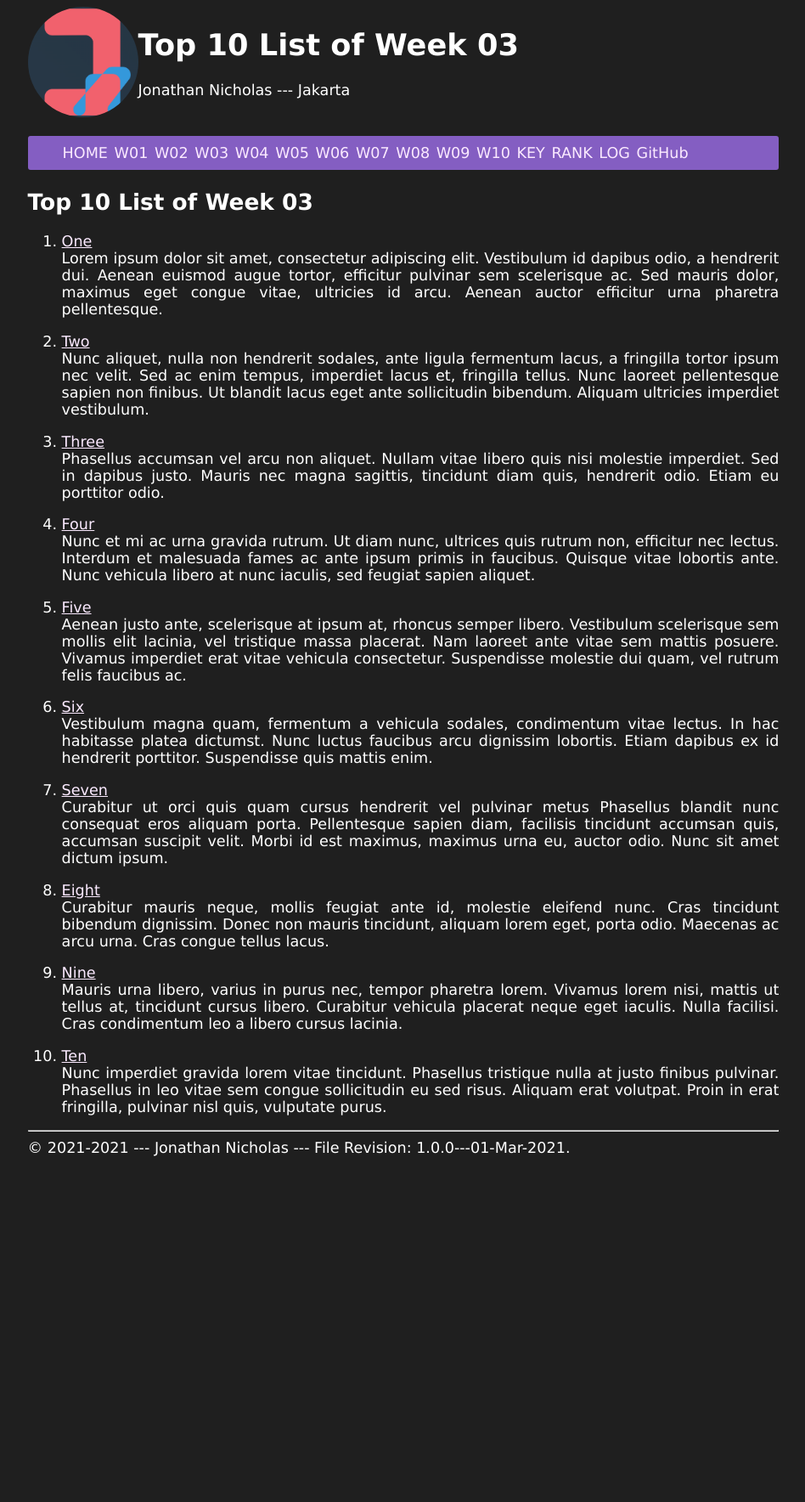
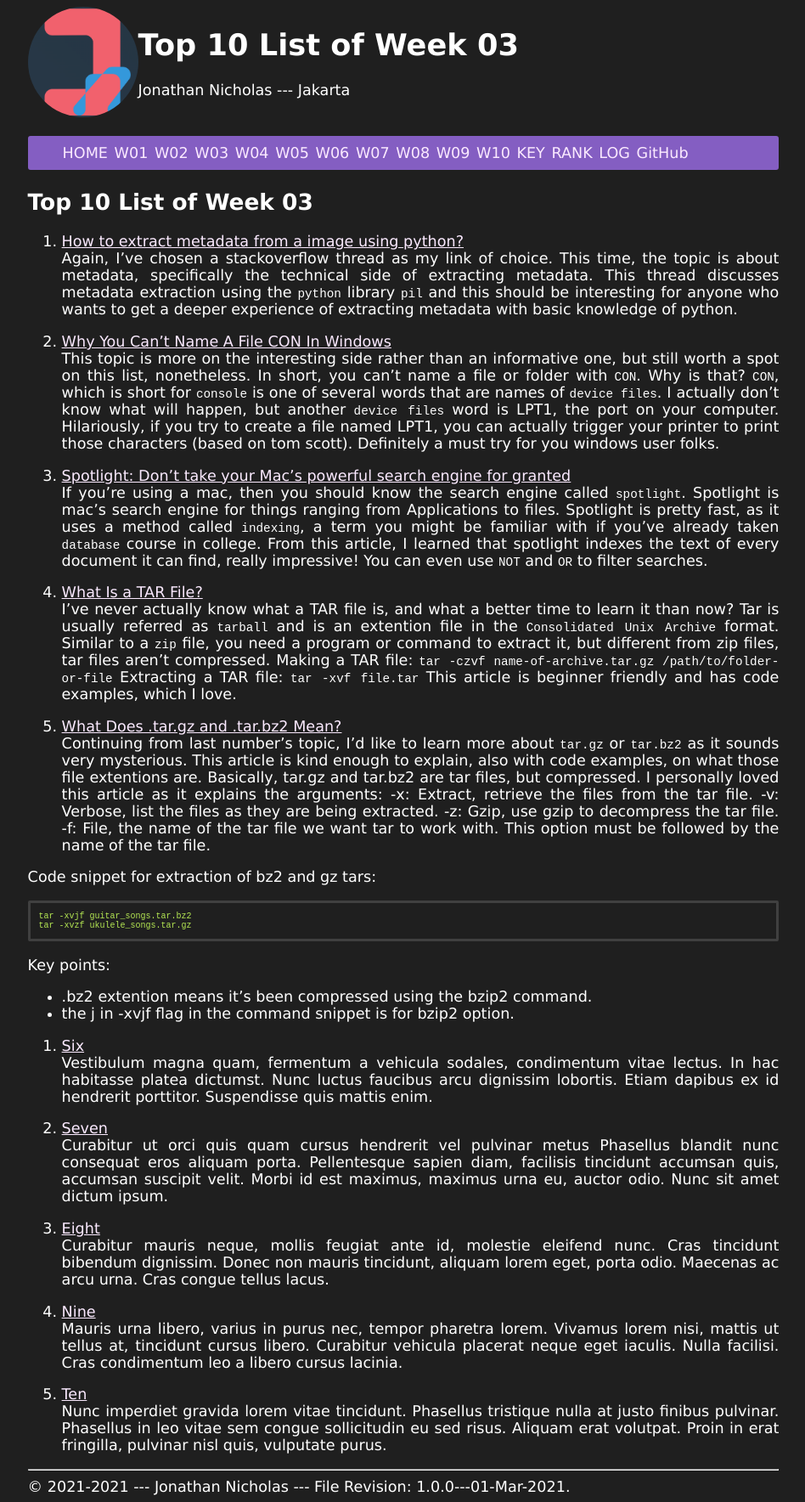
Before and after one commit to jojonicho/os211, a Jekyll site: the page built from w03.md, in a window 1280 px wide. Shown: the whole page at 85% size, without its empty margins (165-1113 px from the left). Built offline with Jekyll 4.4.1, drawn with Linux system fonts in a browser that asks for light colours; our own code applies the rules of GitHub Pages for plain Markdown files; before the commit the page ends 1369 px from its top, so only the background shows below that.

Commit message:
add 5 links to w03.md

````diff
--- a/TXT/mylog.txt
+++ b/TXT/mylog.txt
@@ -37,3 +37,4 @@ ZCZC W02  80 L26 Read 5 chapters of My Hero Academia, watch Jujutsu Kaisen
 ZCZC W02  80 L27 Play with winter, clean winter poop
 ZCZC W03 100 L02 W03 Class
 ZCZC W03  30 L03 Pop quiz related
+ZCZC W03  60 L10 Read, learn and summarize 5 out of 10 links for this week's top 10
--- a/w03.md
+++ b/w03.md
@@ -5,40 +5,36 @@ permalink: /W03/
 
 # Top 10 List of Week 03
 
-1. [One](https://en.wikipedia.org/wiki/1)<br>
-Lorem ipsum dolor sit amet, consectetur adipiscing elit.
-Vestibulum id dapibus odio, a hendrerit dui.
-Aenean euismod augue tortor, efficitur pulvinar sem scelerisque ac.
-Sed mauris dolor, maximus eget congue vitae, ultricies id arcu.
-Aenean auctor efficitur urna pharetra pellentesque.
+1. [How to extract metadata from a image using python?](https://stackoverflow.com/questions/21697645/how-to-extract-metadata-from-a-image-using-python)<br>
+Again, I've chosen a stackoverflow thread as my link of choice. This time, the topic is about metadata, specifically the technical side of extracting metadata. This thread discusses metadata extraction using the `python` library `pil` and this should be interesting for anyone who wants to get a deeper experience of extracting metadata with basic knowledge of python.
 
-2. [Two](https://en.wikipedia.org/wiki/2)<br>
-Nunc aliquet, nulla non hendrerit sodales, ante ligula fermentum lacus, a fringilla tortor ipsum nec velit.
-Sed ac enim tempus, imperdiet lacus et, fringilla tellus.
-Nunc laoreet pellentesque sapien non finibus.
-Ut blandit lacus eget ante sollicitudin bibendum.
-Aliquam ultricies imperdiet vestibulum.
+2. [Why You Can't Name A File CON In Windows](https://www.youtube.com/watch?v=bC6tngl0PTI&ab_channel=TomScott)<br>
+This topic is more on the interesting side rather than an informative one, but still worth a spot on this list, nonetheless. In short, you can't name a file or folder with `CON`. Why is that? `CON`, which is short for `console` is one of several words that are names of `device files`. I actually don't know what will happen, but another `device files` word is LPT1, the port on your computer. Hilariously, if you try to create a file named LPT1, you can actually trigger your printer to print those characters (based on tom scott). Definitely a must try for you windows user folks.
 
-3. [Three](https://en.wikipedia.org/wiki/3)<br>
-Phasellus accumsan vel arcu non aliquet.
-Nullam vitae libero quis nisi molestie imperdiet.
-Sed in dapibus justo.
-Mauris nec magna sagittis, tincidunt diam quis, hendrerit odio.
-Etiam eu porttitor odio.
+3. [Spotlight: Don’t take your Mac’s powerful search engine for granted](https://www.macworld.com/article/3388134/spotlight-dont-take-your-macs-powerful-search-engine-for-granted.html)<br>
+If you're using a mac, then you should know the search engine called `spotlight`. Spotlight is mac's search engine for things ranging from Applications to files. Spotlight is pretty fast, as it uses a method called `indexing`, a term you might be familiar with if you've already taken `database` course in college. From this article, I learned that spotlight indexes the text of every document it can find, really impressive! You can even use `NOT` and `OR` to filter searches.
 
-4. [Four](https://en.wikipedia.org/wiki/4)<br>
-Nunc et mi ac urna gravida rutrum.
-Ut diam nunc, ultrices quis rutrum non, efficitur nec lectus.
-Interdum et malesuada fames ac ante ipsum primis in faucibus.
-Quisque vitae lobortis ante.
-Nunc vehicula libero at nunc iaculis, sed feugiat sapien aliquet.
+4. [What Is a TAR File?](https://www.lifewire.com/tar-file-2622386)<br>
+I've never actually know what a TAR file is, and what a better time to learn it than now? Tar is usually referred as `tarball` and is an extention file in the `Consolidated Unix Archive` format. Similar to a `zip` file, you need a program or command to extract it, but different from zip files, tar files aren't compressed.
+Making a TAR file: `tar -czvf name-of-archive.tar.gz /path/to/folder-or-file`
+Extracting a TAR file: `tar -xvf file.tar`
+This article is beginner friendly and has code examples, which I love.
 
-5. [Five](https://en.wikipedia.org/wiki/5)<br>
-Aenean justo ante, scelerisque at ipsum at, rhoncus semper libero.
-Vestibulum scelerisque sem mollis elit lacinia, vel tristique massa placerat.
-Nam laoreet ante vitae sem mattis posuere.
-Vivamus imperdiet erat vitae vehicula consectetur.
-Suspendisse molestie dui quam, vel rutrum felis faucibus ac.
+5. [What Does .tar.gz and .tar.bz2 Mean?](https://www.howtogeek.com/409742/how-to-extract-files-from-a-.tar.gz-or-.tar.bz2-file-on-linux/)<br>
+Continuing from last number's topic, I'd like to learn more about `tar.gz` or `tar.bz2` as it sounds very mysterious. This article is kind enough to explain, also with code examples, on what those file extentions are. Basically, tar.gz and tar.bz2 are tar files, but compressed. I personally loved this article as it explains the arguments:
+-x: Extract, retrieve the files from the tar file.
+-v: Verbose, list the files as they are being extracted.
+-z: Gzip, use gzip to decompress the tar file.
+-f: File, the name of the tar file we want tar to work with. This option must be followed by the name of the tar file.
+
+Code snippet for extraction of bz2 and gz tars:
+```
+tar -xvjf guitar_songs.tar.bz2
+tar -xvzf ukulele_songs.tar.gz
+```
+Key points:
+- .bz2 extention means it's been compressed using the bzip2 command.
+- the j in -xvjf flag in the command snippet is for bzip2 option.
 
 6. [Six](https://en.wikipedia.org/wiki/6)<br>
 Vestibulum magna quam, fermentum a vehicula sodales, condimentum vitae lectus.
````
Also changed, not shown: 3 other files.
